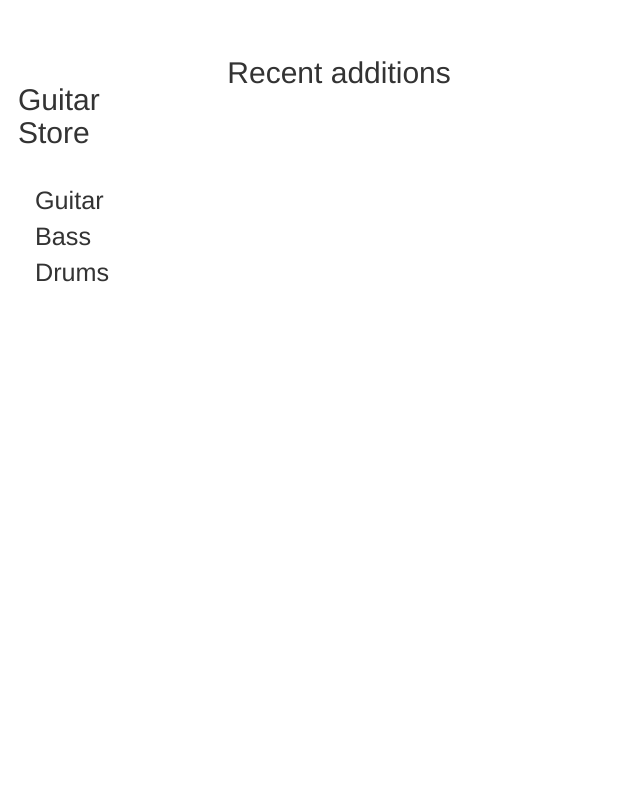
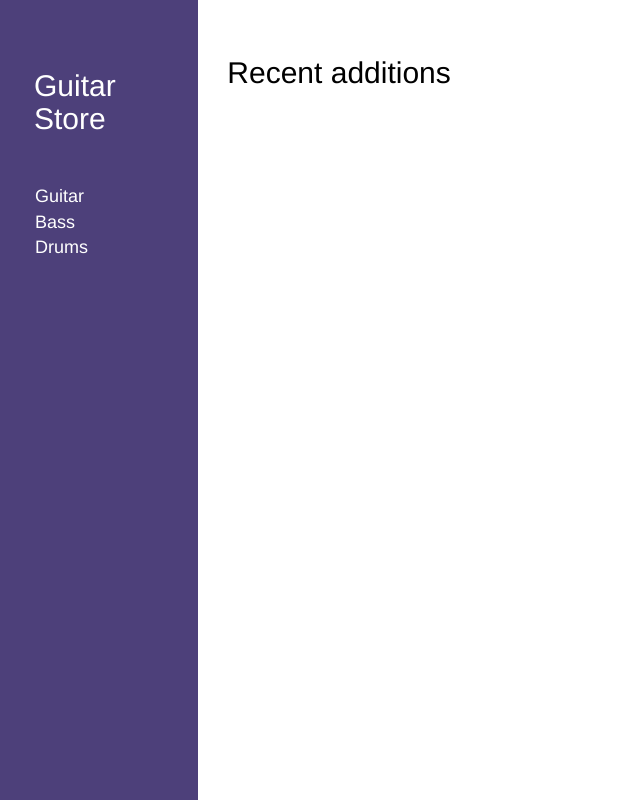
Before and after one commit to caike/MusicShop, a plain HTML site: page index.html in a window 1280 px wide. Shown: the whole page, without its empty margins (0-640 px from the left). Drawn offline with nearby package versions, Linux system fonts and the light colour scheme.

Commit message:
Color from Heroku

```diff
--- a/index.html
+++ b/index.html
@@ -5,12 +5,9 @@
   <title>Music Store</title>
   <link rel="stylesheet" href="normalize.css">
   <link rel="stylesheet" href="https://maxcdn.bootstrapcdn.com/bootstrap/3.2.0/css/bootstrap.min.css">
-
-  <!-- Optional theme -->
-  <link rel="stylesheet" href="https://maxcdn.bootstrapcdn.com/bootstrap/3.2.0/css/bootstrap-theme.min.css">
-
   <link rel="stylesheet" href="css/main.css">
 </head>
+
 <body>
   <div class="row">
     <div class="col-sm-3 col-md-2 sidebar">
@@ -27,4 +24,5 @@
     </div>
   </div>
 </body>
+
 </html>
--- a/sass/main.scss
+++ b/sass/main.scss
@@ -1,23 +1,30 @@
+body {
+  color: #fff;
+}
+
 .sidebar {
+  background: #4D407A;
   position: fixed;
-  top: 30px;
+  top: 0px;
   bottom: 0;
   display: block;
-  background: white;
   font-size: 1.8em;
   padding: 10px;
 
   h2 {
-    padding: 23px;
+    padding: 39px;
   }
 
   ul {
     list-style-type: none;
+    font-size: 18px;
+    font-weight: 200;
   }
 }
 
 
 .main {
+  color: #000;
   padding-top: 36px;
   padding-left: 24px;
 }
```
Also changed, not shown: css/main.css, 1 other file.
